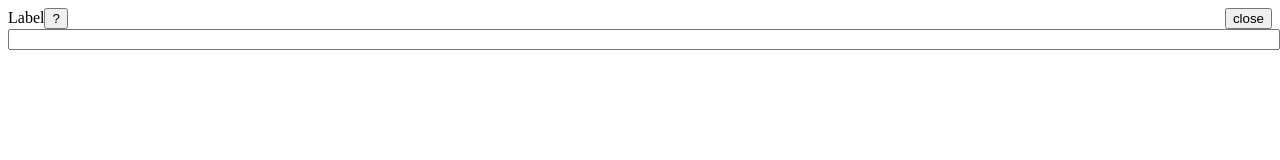
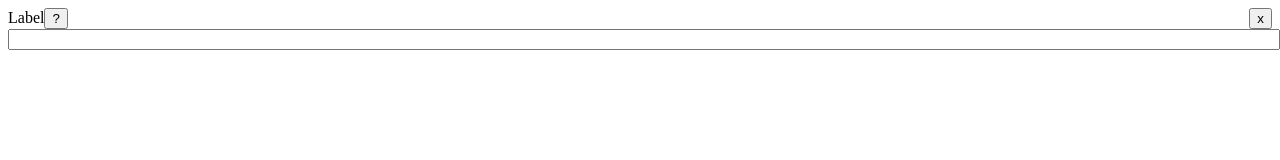
Before and after one commit to ladysun-catheart/busky, a React (Create React App) app: page / in a window 1280 px wide. Shown: the top 160 px of the page. Built offline with nearby package versions, Linux system fonts and the light colour scheme.

Commit message:
[develop] created base smartFormCompos

```diff
--- a/src/core/components/index.ts
+++ b/src/core/components/index.ts
@@ -1,5 +1,4 @@
-import SmartInput from "./smartInput";
-
+import { SmartInput } from './smartFormCompos'
 export {
     SmartInput
 }
--- /dev/null
+++ b/src/core/components/smartFormCompos/Input/Input.tsx
@@ -0,0 +1,15 @@
+import React from 'react';
+
+const Input: React.FC = () => {
+    return (
+        <div>
+            <div style={{display: 'flex', flexDirection: 'row'}}>
+                <div style={{flex: '1'}}>
+                    <input style={{width: '100%'}} type="text" />
+                </div>
+            </div>
+        </div>
+    );
+};
+
+export default Input;
--- /dev/null
+++ b/src/core/components/smartFormCompos/Input/index.ts
@@ -0,0 +1,3 @@
+import Input from "./Input";
+
+export default Input
--- /dev/null
+++ b/src/core/components/smartFormCompos/factory.tsx
@@ -0,0 +1,26 @@
+import React, {ComponentType, MouseEvent} from 'react'
+import { LabelProps } from './label/Label'
+
+const factory = (
+    Label: React.FC<LabelProps>,
+    Element: React.FC
+): ComponentType => {
+    const hocComponent = ({...props}) => {
+
+        return (
+            <div style={{display: 'flex', flexDirection: 'column'}}>
+                <Label
+                    onClickHelp={() => console.log('help')}
+                    onClickClose={() => console.log('close')}
+                />
+                <Element />
+            </div>
+        )
+    }
+
+    hocComponent.propTypes = {}
+
+    return hocComponent
+}
+
+export default factory
--- /dev/null
+++ b/src/core/components/smartFormCompos/index.ts
@@ -0,0 +1,9 @@
+import factory from "./factory";
+import Label from "./label";
+import Input from "./Input";
+
+const SmartInput = factory(Label, Input)
+
+export {
+    SmartInput
+}
--- /dev/null
+++ b/src/core/components/smartFormCompos/label/Label.tsx
@@ -0,0 +1,22 @@
+import React, {MouseEvent} from 'react';
+
+export type LabelProps = {
+    onClickHelp: (event: MouseEvent<HTMLButtonElement>) => void,
+    onClickClose: (event: MouseEvent<HTMLButtonElement>) => void,
+}
+
+const Label: React.FC<LabelProps> = ({ onClickHelp, onClickClose }) => {
+    return (
+        <div style={{display: 'flex', flexDirection: 'row', justifyContent: 'space-between'}}>
+            <div>
+                <span>Label</span>
+                <button onClick={onClickHelp}>?</button>
+            </div>
+            <div>
+                <button onClick={onClickClose}>x</button>
+            </div>
+        </div>
+    );
+};
+
+export default Label;
--- /dev/null
+++ b/src/core/components/smartFormCompos/label/index.ts
@@ -0,0 +1,3 @@
+import Label from "./Label";
+
+export default Label
--- a/src/core/components/smartInput/SmartInput.tsx
+++ /dev/null
@@ -1,24 +0,0 @@
-import React from 'react'
-
-const SmartInput: React.FC = () => {
-    return (
-        <div style={{display: 'flex', flexDirection: 'column'}}>
-            <div style={{display: 'flex', flexDirection: 'row', justifyContent: 'space-between'}}>
-                <div>
-                    <span>Label</span>
-                    <button>?</button>
-                </div>
-                <div>
-                    <button>close</button>
-                </div>
-            </div>
-            <div style={{display: 'flex', flexDirection: 'row'}}>
-                <div style={{flex: '1'}}>
-                    <input style={{width: '100%'}} type="text" />
-                </div>
-            </div>
-        </div>
-    )
-}
-
-export default SmartInput
--- a/src/core/components/smartInput/index.ts
+++ /dev/null
@@ -1,3 +0,0 @@
-import SmartInput from "./SmartInput";
-
-export default SmartInput
```
